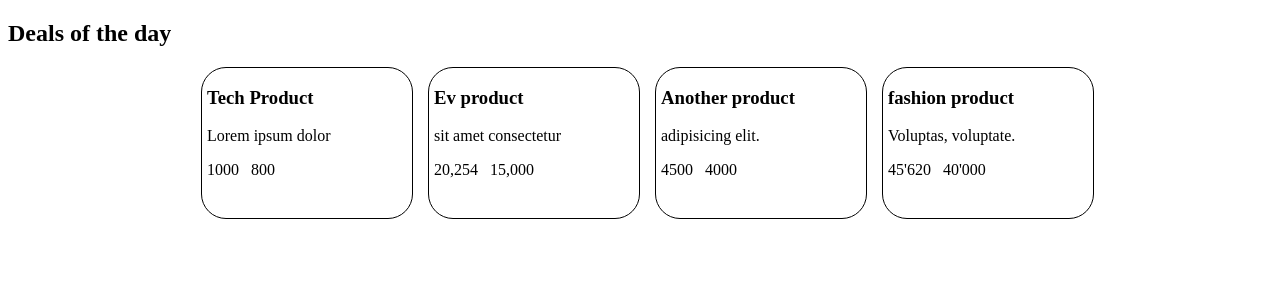
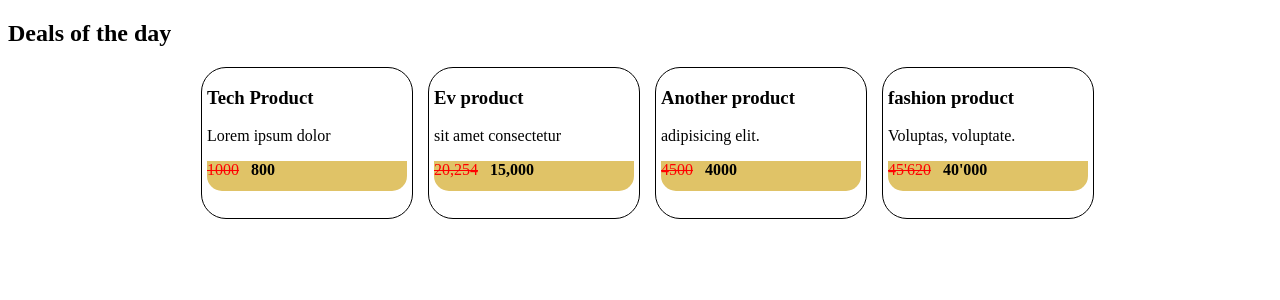
Before and after one commit to 18maldavdiya/React.js, a React (Vite) app in the folder react_propes/my-app/: page / in a window 1280 px wide. Shown: the top 300 px of the page. Built offline with nearby package versions, Linux system fonts and the light colour scheme.

Commit message:
Activity

```diff
--- a/react_propes/my-app/src/App.jsx
+++ b/react_propes/my-app/src/App.jsx
@@ -4,8 +4,8 @@ import ProductTab from './ProductTab';
 function App() {
   return (
    <>
-   <h2>Deals of the day</h2>
-   <ProductTab/>
+    <h2>Deals of the day</h2>
+    <ProductTab/>
    </>
   );
 }
--- a/react_propes/my-app/src/Price.jsx
+++ b/react_propes/my-app/src/Price.jsx
@@ -1,9 +1,23 @@
 function Price({oldprice,newprice}){
+    let style = {
+        textDecorationLine : "line-through",
+        color : "red"
+    }
+    let style2 = {
+        fontWeight : "bold"
+    }
+    let styles3 = {
+        backgroundColor : "#e0c367",
+        height : "30px",
+        borderBottomLeftRadius : "15px",
+        borderBottomRightRadius : "15px",
+
+    }
     return(
-        <div>
-            <span>{oldprice}</span>
+        <div style = {styles3}>
+            <span style={style}>{oldprice}</span>
             &nbsp;&nbsp;&nbsp;
-            <span>{newprice}</span>
+            <span style={style2}>{newprice}</span>
         </div>
     )
 
```
